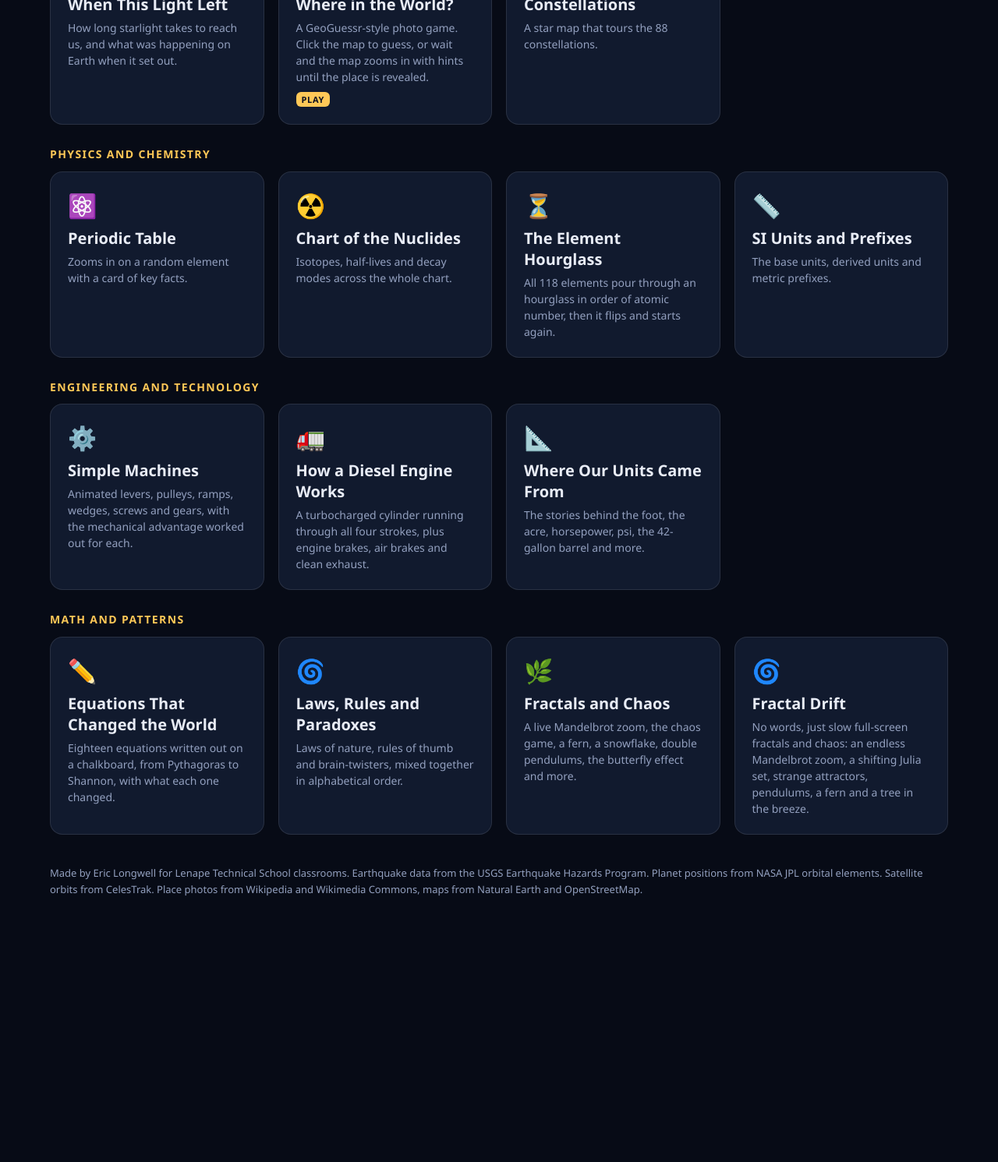
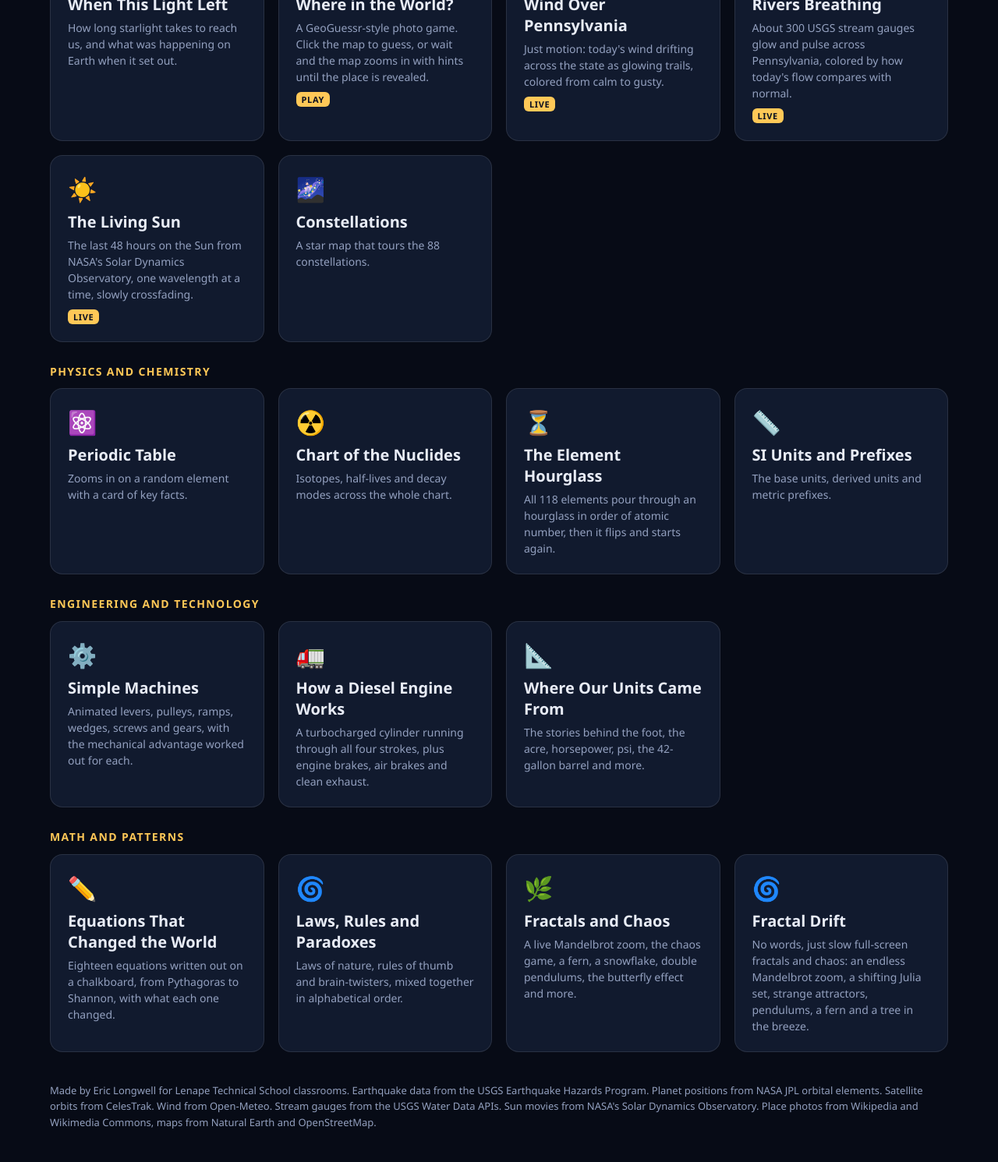
Before and after one commit to Eric15774/screensavers, a plain HTML site: page index.html in a window 1280 px wide. Shown: the part 578-2069 px from the top of the page at 78% size. Before the commit the page ends 1769 px from the top, so only its background shows below. Drawn offline with Linux system fonts and the light colour scheme.

Commit message:
Add new pages to home page and README

```diff
--- a/index.html
+++ b/index.html
@@ -33,6 +33,9 @@ footer{margin-top:3em;color:var(--muted);font-size:13px;line-height:1.6}
 <a class="card" href="geologic-time/"><div class="ic">🕛</div><h3>Earth's History in One Day</h3><p>4.54 billion years squeezed into a 24-hour clock, from Earth forming to the last fraction of a second.</p></a>
 <a class="card" href="starlight/"><div class="ic">✨</div><h3>When This Light Left</h3><p>How long starlight takes to reach us, and what was happening on Earth when it set out.</p></a>
 <a class="card" href="where-in-the-world/"><div class="ic">🗺️</div><h3>Where in the World?</h3><p>A GeoGuessr-style photo game. Click the map to guess, or wait and the map zooms in with hints until the place is revealed.</p><span class="live">PLAY</span></a>
+<a class="card" href="wind/"><div class="ic">🌬️</div><h3>Wind Over Pennsylvania</h3><p>Just motion: today's wind drifting across the state as glowing trails, colored from calm to gusty.</p><span class="live">LIVE</span></a>
+<a class="card" href="rivers/"><div class="ic">💧</div><h3>Rivers Breathing</h3><p>About 300 USGS stream gauges glow and pulse across Pennsylvania, colored by how today's flow compares with normal.</p><span class="live">LIVE</span></a>
+<a class="card" href="living-sun/"><div class="ic">☀️</div><h3>The Living Sun</h3><p>The last 48 hours on the Sun from NASA's Solar Dynamics Observatory, one wavelength at a time, slowly crossfading.</p><span class="live">LIVE</span></a>
 <a class="card" href="constellations/"><div class="ic">🌌</div><h3>Constellations</h3><p>A star map that tours the 88 constellations.</p></a>
 </div>
 
@@ -59,6 +62,6 @@ footer{margin-top:3em;color:var(--muted);font-size:13px;line-height:1.6}
 <a class="card" href="fractal-drift/"><div class="ic">🌀</div><h3>Fractal Drift</h3><p>No words, just slow full-screen fractals and chaos: an endless Mandelbrot zoom, a shifting Julia set, strange attractors, pendulums, a fern and a tree in the breeze.</p></a>
 </div>
 
-<footer>Made by Eric Longwell for Lenape Technical School classrooms. Earthquake data from the USGS Earthquake Hazards Program. Planet positions from NASA JPL orbital elements. Satellite orbits from CelesTrak. Place photos from Wikipedia and Wikimedia Commons, maps from Natural Earth and OpenStreetMap.</footer>
+<footer>Made by Eric Longwell for Lenape Technical School classrooms. Earthquake data from the USGS Earthquake Hazards Program. Planet positions from NASA JPL orbital elements. Satellite orbits from CelesTrak. Wind from Open-Meteo. Stream gauges from the USGS Water Data APIs. Sun movies from NASA's Solar Dynamics Observatory. Place photos from Wikipedia and Wikimedia Commons, maps from Natural Earth and OpenStreetMap.</footer>
 </body>
 </html>
```
Also changed, not shown: rivers/index.html (+1 -1 lines), wind/index.html (+1 -1 lines), 1 other file.
